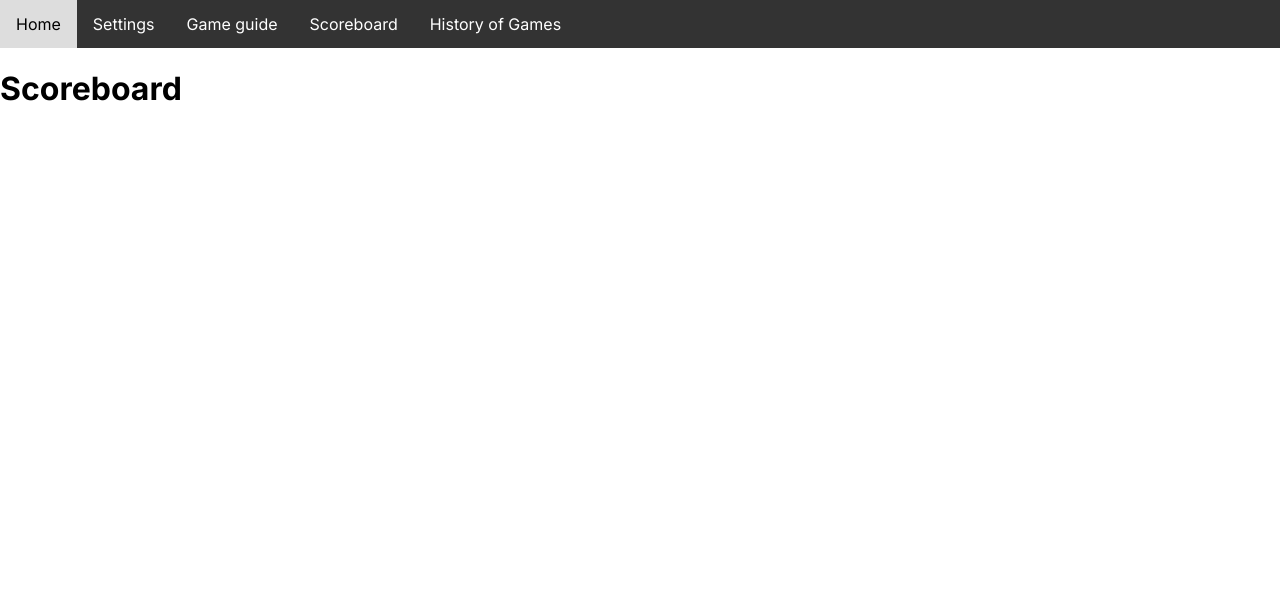
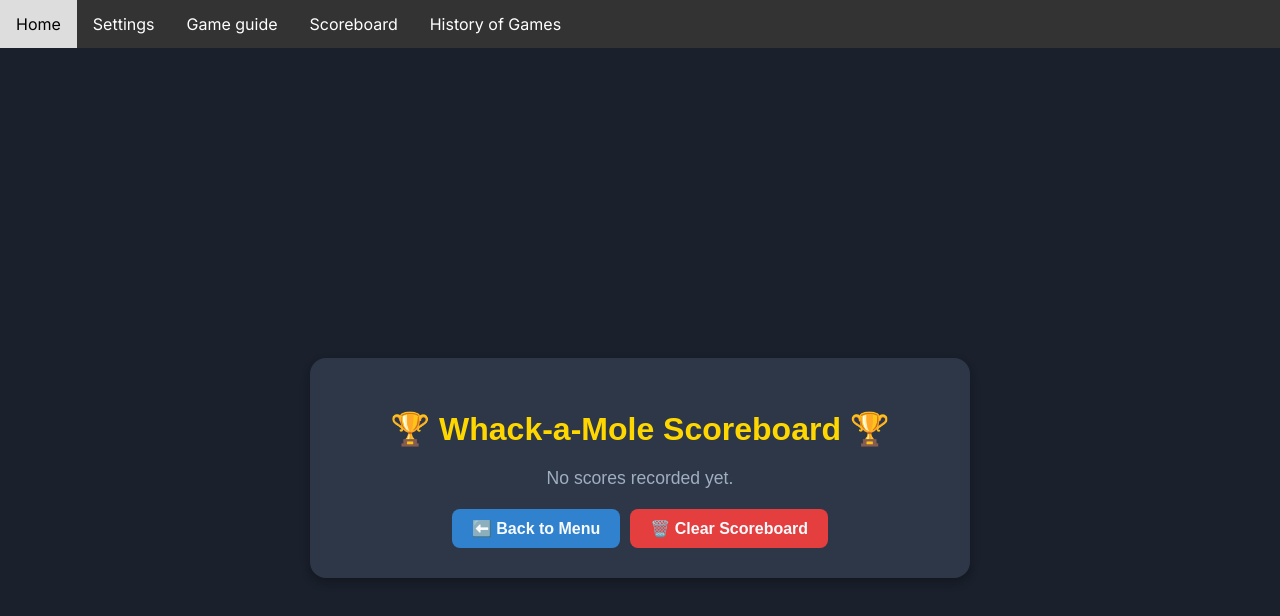
Before and after one commit to 965615088/CSS_Assignment, a Next.js app: page /history in a window 1280 px wide. Shown: the top 616 px of the page. Built offline with nearby package versions, Linux system fonts and the light colour scheme.

Commit message:
scoreboard page

```diff
--- /dev/null
+++ b/app/history/page.css
@@ -0,0 +1,135 @@
+/* Container and General Styles */
+.container {
+    display: flex;
+    flex-direction: column;
+    align-items: center;
+    justify-content: center;
+    min-height: 100vh;
+    background-color: #1a202c; /* Dark background */
+    color: #f7fafc; /* Light text */
+    padding: 20px;
+    font-family: Arial, sans-serif;
+  }
+
+  /* Card Styles */
+  .card {
+    background-color: #2d3748; /* Slightly lighter dark color */
+    border-radius: 16px;
+    padding: 30px;
+    box-shadow: 0 4px 10px rgba(0, 0, 0, 0.3); /* Subtle shadow */
+    max-width: 600px;
+    width: 100%;
+    text-align: center;
+  }
+
+  /* Title */
+  .title {
+    font-size: 2rem;
+    font-weight: bold;
+    margin-bottom: 20px;
+    color: #ffd700; /* Golden color for the title */
+  }
+
+  /* Scoreboard List */
+  .scoreboard-list {
+    list-style: none;
+    padding: 0;
+    margin: 0;
+  }
+
+  .scoreboard-item {
+    display: flex;
+    justify-content: space-between;
+    background-color: #4a5568; /* Darker gray for list items */
+    border: 1px solid #2d3748;
+    border-radius: 8px;
+    padding: 10px 20px;
+    margin-bottom: 10px;
+    font-size: 1.2rem;
+    transition: transform 0.2s ease, background-color 0.3s ease;
+  }
+
+  /* Hover Effect for Scoreboard Items */
+  .scoreboard-item:hover {
+    transform: scale(1.02);
+    background-color: #718096;
+  }
+
+  /* Rank Colors */
+  .gold {
+    color: #ffd700; /* Gold for Rank 1 */
+  }
+
+  .silver {
+    color: #c0c0c0; /* Silver for Rank 2 */
+  }
+
+  .bronze {
+    color: #cd7f32; /* Bronze for Rank 3 */
+  }
+
+  .default {
+    color: #f7fafc; /* Default color for other ranks */
+  }
+
+  /* No Scores Message */
+  .no-scores {
+    color: #a0aec0; /* Light gray */
+    font-size: 1.1rem;
+  }
+
+  /* Button Container */
+  .button-container {
+    margin-top: 20px;
+    display: flex;
+    gap: 10px;
+    justify-content: center;
+  }
+
+  /* Buttons */
+  .button {
+    padding: 10px 20px;
+    font-size: 1rem;
+    font-weight: bold;
+    border: none;
+    border-radius: 8px;
+    cursor: pointer;
+    transition: background-color 0.3s ease, transform 0.2s ease;
+  }
+
+  .back-button {
+    background-color: #3182ce; /* Blue button */
+    color: #f7fafc;
+  }
+
+  .back-button:hover {
+    background-color: #2b6cb0; /* Darker blue */
+    transform: scale(1.05);
+  }
+
+  .clear-button {
+    background-color: #e53e3e; /* Red button */
+    color: #f7fafc;
+  }
+
+  .clear-button:hover {
+    background-color: #c53030; /* Darker red */
+    transform: scale(1.05);
+  }
+
+  /* Mobile Responsiveness */
+  @media screen and (max-width: 768px) {
+    .title {
+      font-size: 1.5rem;
+    }
+
+    .scoreboard-item {
+      font-size: 1rem;
+      padding: 10px 15px;
+    }
+
+    .button {
+      padding: 8px 15px;
+      font-size: 0.9rem;
+    }
+  }
--- a/app/history/page.jsx
+++ b/app/history/page.jsx
@@ -1,3 +1,55 @@
+"use client";
+import "./page.css"; // Import the CSS file
+
 export default function Scoreboard() {
-    return <h1>Scoreboard</h1>;
+  // Fetch scores from localStorage
+  let scores = [];
+  if (typeof window !== "undefined") {
+    scores = JSON.parse(localStorage.getItem("scoreboard")) || [];
+    scores.sort((a, b) => b - a); // Sort scores in descending order
+  }
+
+  // Function to clear scores from localStorage
+  const clearScores = () => {
+    if (typeof window !== "undefined") {
+      localStorage.removeItem("scoreboard");
+      // Refresh the page to clear the scoreboard statically
+      window.location.reload();
+    }
+  };
+
+  return (
+    <div className="container">
+      <div className="card">
+        <h1 className="title">🏆 Whack-a-Mole Scoreboard 🏆</h1>
+
+        {scores.length > 0 ? (
+          <ul className="scoreboard-list">
+            {scores.map((score, index) => {
+              const rankColors = ["gold", "silver", "bronze"];
+              const colorClass = index < 3 ? rankColors[index] : "default";
+
+              return (
+                <li key={index} className={`scoreboard-item ${colorClass}`}>
+                  <span className="rank">🏅 Rank {index + 1}</span>
+                  <span className="score">{score} Points</span>
+                </li>
+              );
+            })}
+          </ul>
+        ) : (
+          <p className="no-scores">No scores recorded yet.</p>
+        )}
+
+        <div className="button-container">
+          <button className="button back-button" onClick={() => (typeof window !== "undefined" ? window.history.back() : null)}>
+            ⬅️ Back to Menu
+          </button>
+          <button className="button clear-button" onClick={clearScores}>
+            🗑️ Clear Scoreboard
+          </button>
+        </div>
+      </div>
+    </div>
+  );
 }
```
